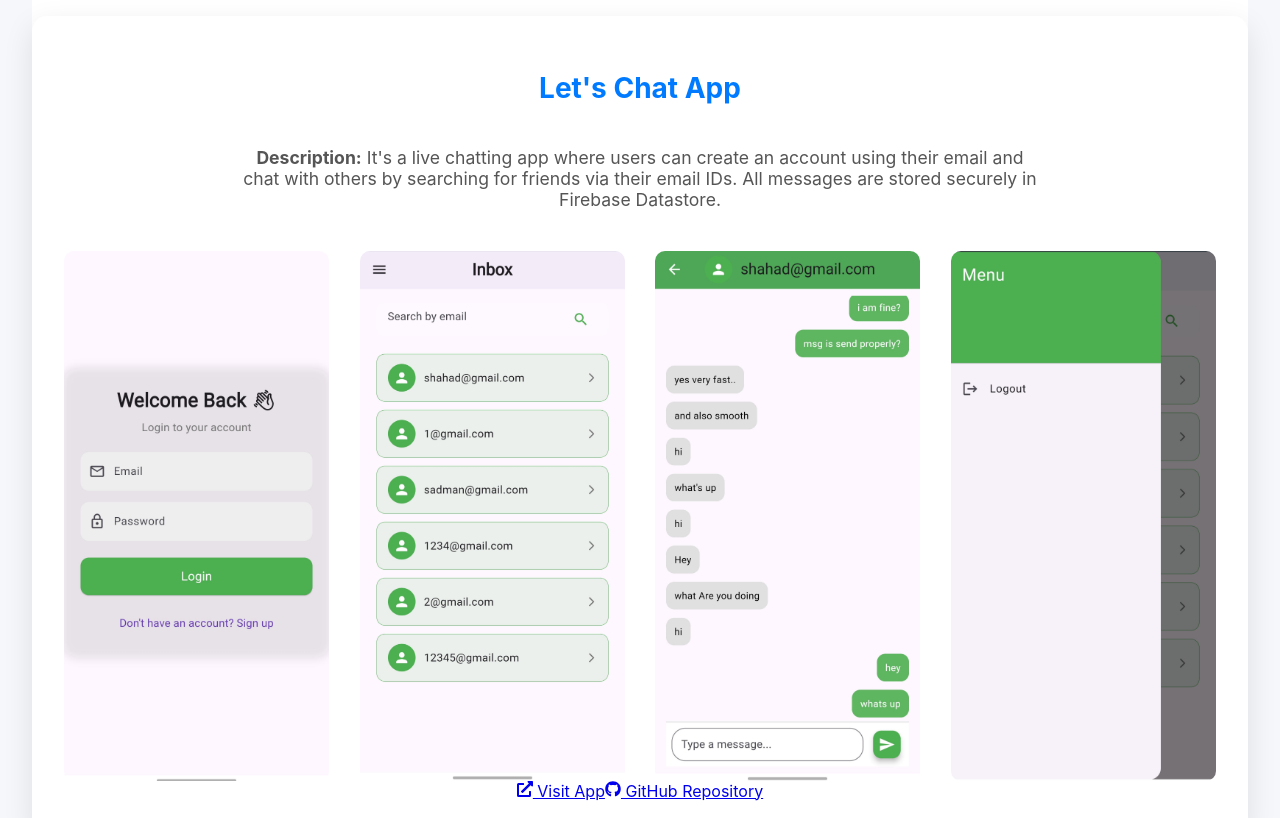
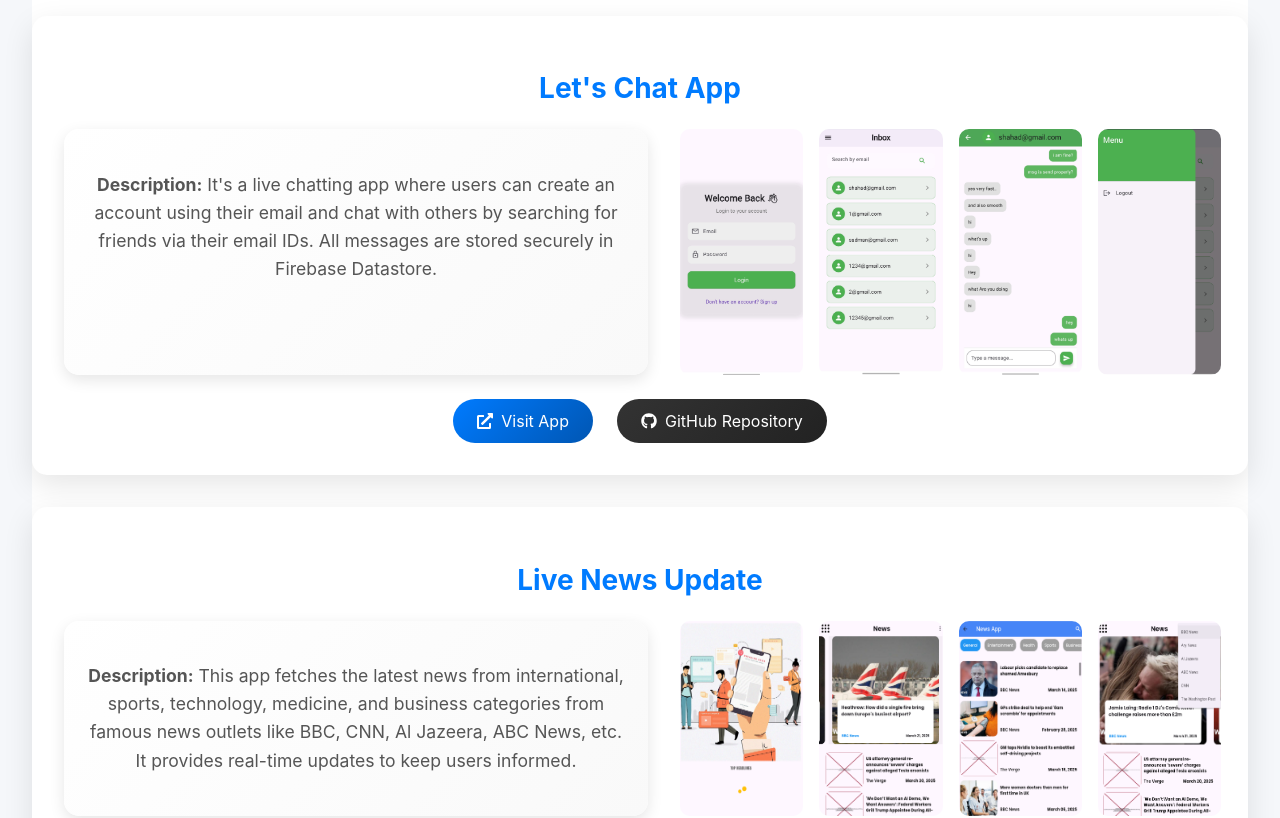
Before and after one commit to MostakAhmedShahad/portfolio-website, a React (Create React App) app: page / in a window 1280 px wide. Shown: the part 2480-3298 px from the top of the page. Built offline with nearby package versions, Linux system fonts and the light colour scheme.

Commit message:
scss_updated_project

```diff
--- a/src/components/Projects.scss
+++ b/src/components/Projects.scss
@@ -37,19 +37,17 @@
 
     .project-content {
       display: flex;
-      flex-direction: column;
-      align-items: center;
-      gap: 1.5rem;
+      gap: 2rem;
+      margin-bottom: 1.5rem;
 
-      .project-details-card {
+      /* Left Side: Description */
+      .project-details {
+        flex: 1;
         background: linear-gradient(135deg, #ffffff, #f9f9f9);
         padding: 1.5rem;
         border-radius: 15px;
         box-shadow: 0 5px 15px rgba(0, 0, 0, 0.1);
         transition: transform 0.3s ease, box-shadow 0.3s ease;
-        width: 100%;
-        max-width: 800px;
-        text-align: center;
 
         &:hover {
           transform: translateY(-5px);
@@ -60,15 +58,15 @@
           font-size: 1.1rem;
           color: #555;
           line-height: 1.6;
-          margin-bottom: 0;
         }
       }
 
+      /* Right Side: Images */
       .project-images {
+        flex: 1;
         display: flex;
         justify-content: space-between;
         gap: 1rem;
-        width: 100%;
 
         img {
           width: 23%;
@@ -81,12 +79,13 @@
           }
         }
       }
+    }
 
+    /* Centered Buttons */
     .project-links {
       display: flex;
       justify-content: center;
       gap: 1.5rem;
-        width: 100%;
 
       a {
         display: flex;
@@ -124,7 +123,6 @@
     }
   }
 }
-}
 
 // Animations
 @keyframes fadeIn {
@@ -153,12 +151,15 @@
       }
 
       .project-content {
+        flex-direction: column;
+
         .project-images {
           flex-wrap: wrap;
           gap: 0.5rem;
 
           img {
             width: 48%;
+          }
         }
       }
 
@@ -174,4 +175,3 @@
     }
   }
 }
-}
```
Lines whose indentation alone changed are shown as unchanged.
